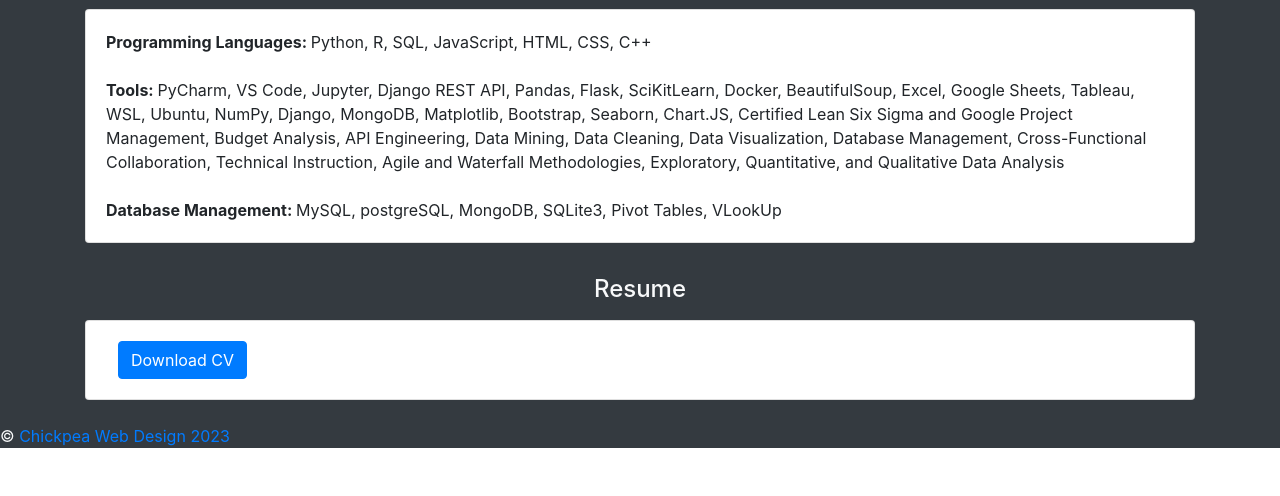
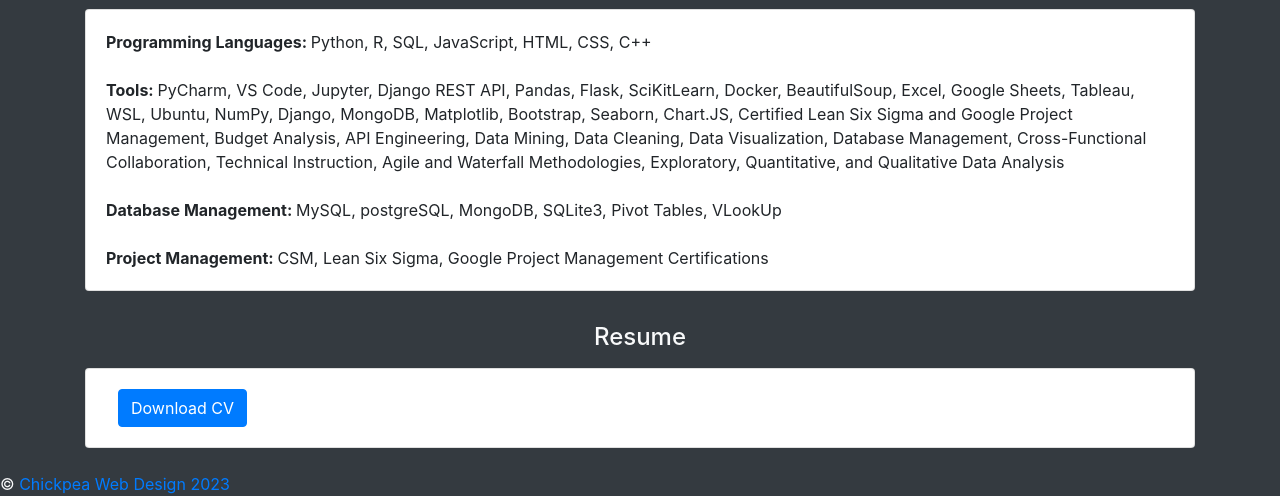
Before and after one commit to BrianSward/new-port, a Flask app: page / in a window 1280 px wide. Shown: the part 2094-2590 px from the top of the page. Before the commit the page ends 2542 px from the top, so only its background shows below. Run offline with Flask 2, Linux system fonts and the light colour scheme; some libraries are stand-ins or nearby versions.

Commit message:
added section for pm certs

```diff
--- a/templates/index.html
+++ b/templates/index.html
@@ -256,6 +256,13 @@
                         Database Management:
                     </b>
                     MySQL, postgreSQL, MongoDB, SQLite3, Pivot Tables, VLookUp
+                    <br>
+                    <br>
+                    <b>
+                        Project Management:
+                    </b>
+                    CSM, Lean Six Sigma, Google Project Management Certifications
+
 
                 </div>
             </div>
```
